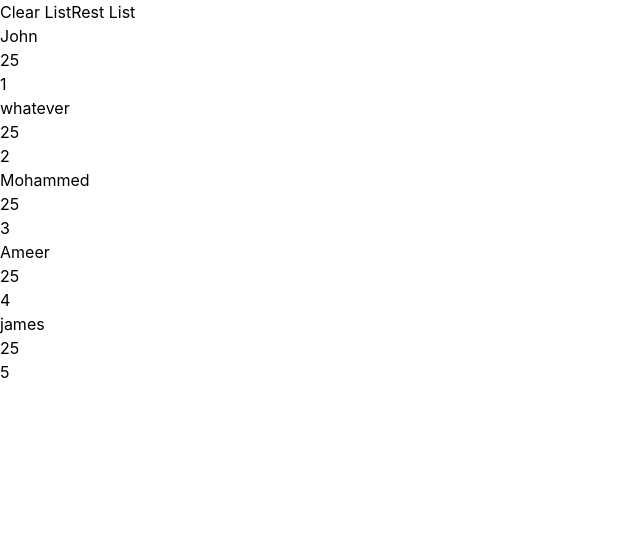
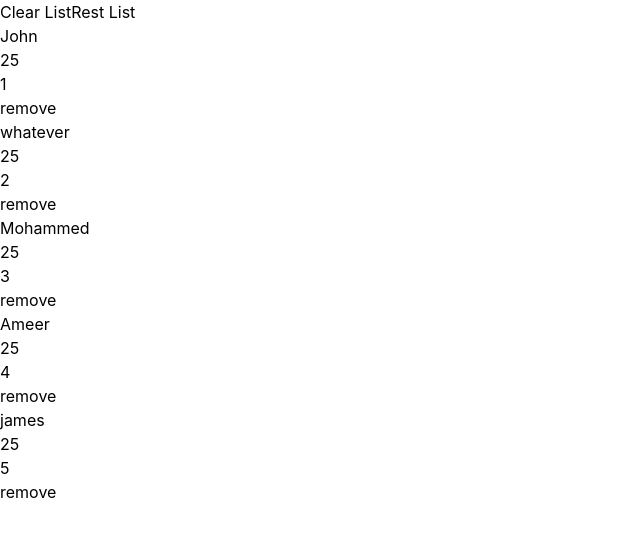
Before and after one commit to Ameer2000Mzori/List-UseReducer-React, a React (Create React App) app: page / in a window 1280 px wide. Shown: the top 536 px of the page, without its empty margins (0-640 px from the left). Built offline with nearby package versions, Linux system fonts and the light colour scheme.

Commit message:
added more logic

```diff
--- a/src/component/List.jsx
+++ b/src/component/List.jsx
@@ -23,6 +23,10 @@ const List = () => {
     dispatch({ type: 'REST_LIST' })
   }
 
+  const removeUser = (id) => {
+    dispatch({ type: 'REMOVE_ITEMS', payload: { id } })
+  }
+
   useEffect(() => {
     console.log(state)
   }, [state])
@@ -40,6 +44,13 @@ const List = () => {
               <p>{user.name}</p>
               <p>{user.age}</p>
               <p>{user.id}</p>
+              <button
+                onClick={() => {
+                  removeUser(user.id)
+                }}
+              >
+                remove
+              </button>
             </div>
           )
         })}
```
